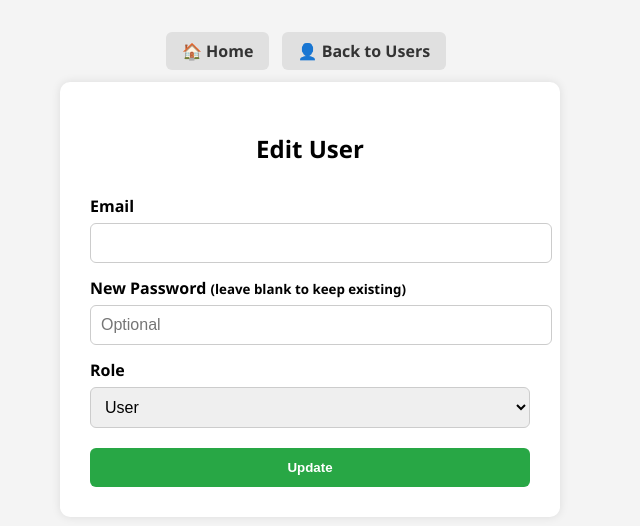
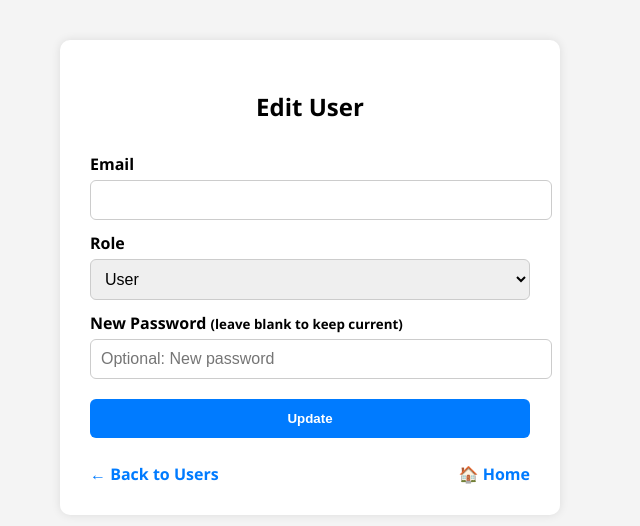
Before and after one commit to gigtarget/needlex, a Flask app: template app/templates/edit_user.html in a window 1280 px wide. Shown: the top 526 px of the page, without its empty margins (330-970 px from the left). Run offline with Flask 3, Linux system fonts and the light colour scheme; the template is opened without the code that fills it, so the values that code supplies are empty.

Commit message:
Update edit_user.html

```diff
--- a/app/templates/edit_user.html
+++ b/app/templates/edit_user.html
@@ -26,7 +26,7 @@
 
         label {
             display: block;
-            margin-top: 14px;
+            margin-top: 12px;
             font-weight: bold;
         }
 
@@ -36,11 +36,11 @@
             font-size: 16px;
             border-radius: 6px;
             border: 1px solid #ccc;
-            margin-top: 6px;
+            margin-top: 5px;
         }
 
         .btn {
-            background: #28a745;
+            background: #007bff;
             color: white;
             font-weight: bold;
             padding: 12px;
@@ -51,44 +51,28 @@
             cursor: pointer;
         }
 
-        .back {
-            text-align: center;
-            margin-top: 20px;
+        .btn:hover {
+            background-color: #0056b3;
         }
 
-        .back a {
+        .nav-links {
+            display: flex;
+            justify-content: space-between;
+            margin-top: 25px;
+        }
+
+        .nav-links a {
             color: #007bff;
             text-decoration: none;
             font-weight: bold;
         }
 
-        .top-nav {
-            text-align: center;
-            margin-bottom: 20px;
-        }
-
-        .top-nav a {
-            text-decoration: none;
-            color: #333;
-            font-weight: bold;
-            background: #e0e0e0;
-            padding: 8px 16px;
-            border-radius: 6px;
-            margin-right: 8px;
-        }
-
-        .top-nav a:hover {
-            background-color: #ccc;
+        .nav-links a:hover {
+            text-decoration: underline;
         }
     </style>
 </head>
 <body>
-
-<div class="top-nav">
-    <a href="{{ url_for('main.dashboard') }}">🏠 Home</a>
-    <a href="{{ url_for('admin.manage_users') }}">👤 Back to Users</a>
-</div>
-
     <div class="card">
         <h2>Edit User</h2>
 
@@ -96,18 +80,22 @@
             <label for="email">Email</label>
             <input type="email" name="email" value="{{ user.email }}" required>
 
-        <label for="password">New Password <small>(leave blank to keep existing)</small></label>
-        <input type="password" name="password" placeholder="Optional">
-
             <label for="role">Role</label>
             <select name="role">
                 <option value="user" {% if user.role == 'user' %}selected{% endif %}>User</option>
                 <option value="admin" {% if user.role == 'admin' %}selected{% endif %}>Admin</option>
             </select>
 
+            <label for="password">New Password <small>(leave blank to keep current)</small></label>
+            <input type="password" name="password" placeholder="Optional: New password">
+
             <button type="submit" class="btn">Update</button>
         </form>
+
+        <div class="nav-links">
+            <a href="{{ url_for('admin.manage_users') }}">← Back to Users</a>
+            <a href="{{ url_for('admin.manage_machines') }}">🏠 Home</a>
         </div>
-
+    </div>
 </body>
 </html>
```
Lines whose indentation alone changed are shown as unchanged.
